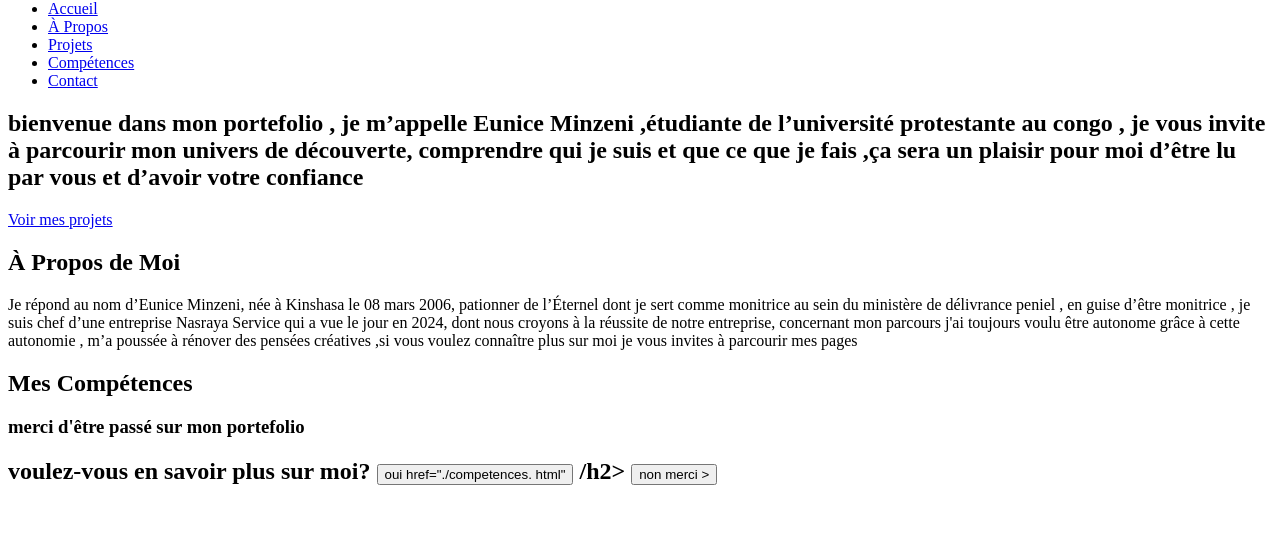
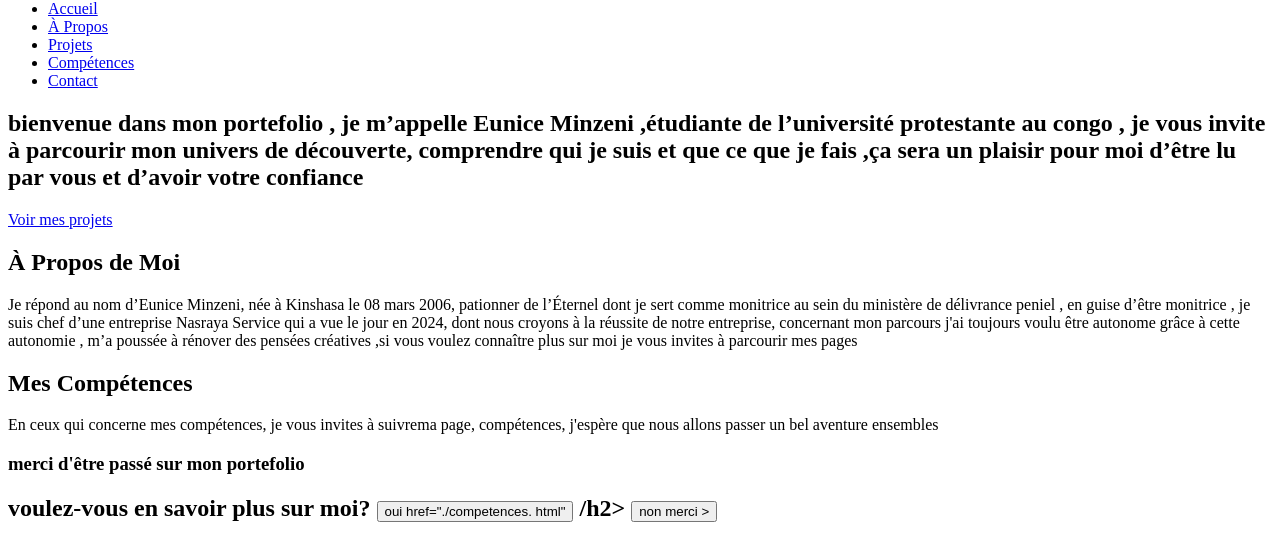
Before and after one commit to eunice020/mon_portfolio, a plain HTML site: page index.html in a window 1280 px wide. Shown: the part 42-602 px from the top of the page. Drawn offline with Linux system fonts and the light colour scheme.

Commit message:
Update index.html

```diff
--- a/index.html
+++ b/index.html
@@ -51,6 +51,9 @@
                     connaître plus sur moi je vous invites à parcourir mes pages</p>
                 <section id="competences" class="skills">
             <h2>Mes Compétences</h2>
+                    <p1>En ceux qui concerne mes compétences,
+                        je vous invites à suivrema page, compétences,
+                        j'espère que nous allons passer un bel aventure ensembles </p1>
             <div class="skills-grid">
                 <div class="skill-item">
                 </div>
```
